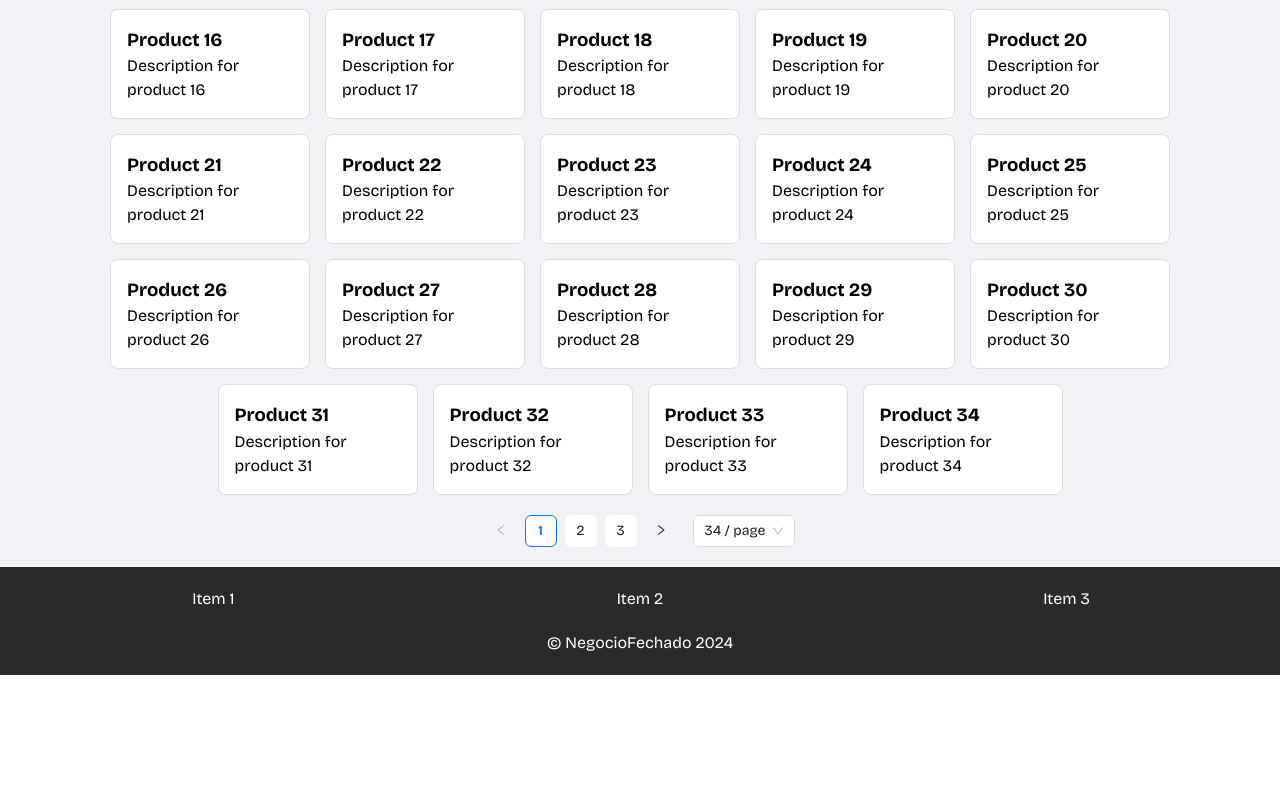
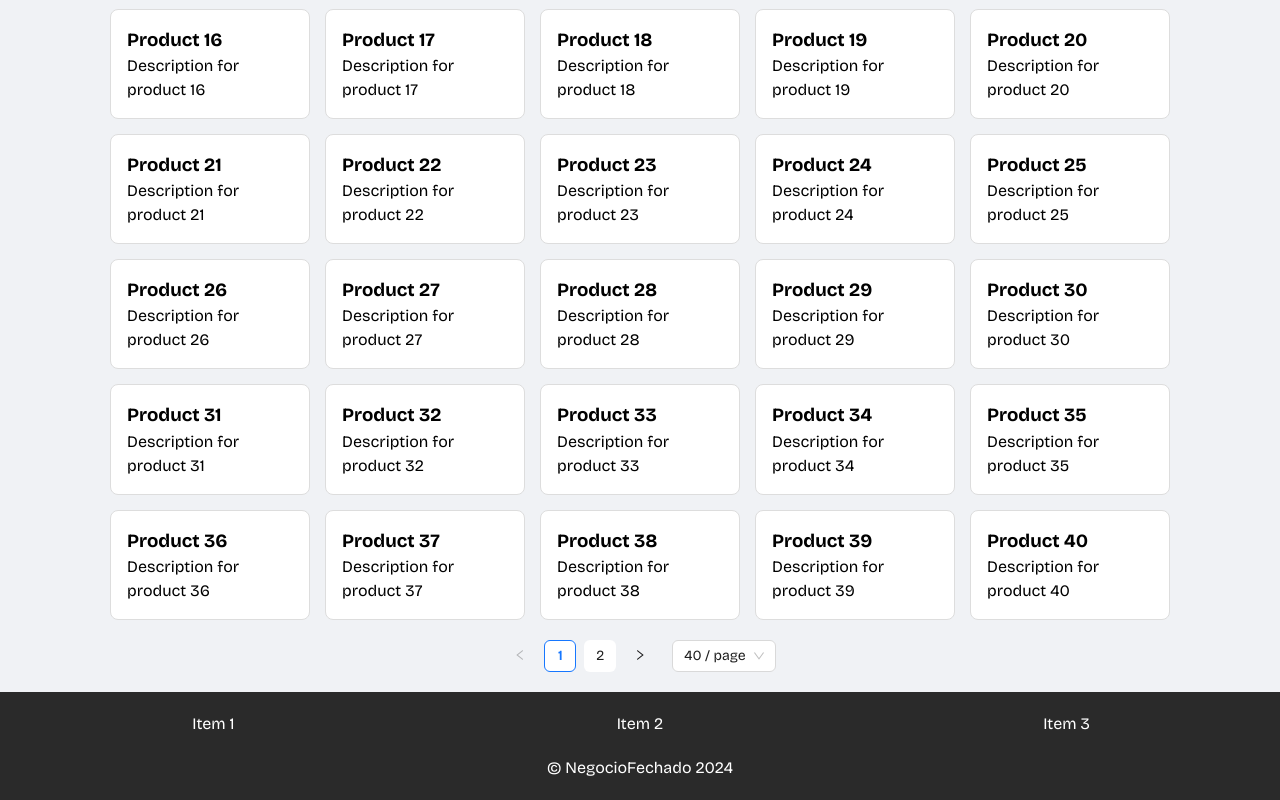
Before and after one commit to Reis567/ecommerce-api, a React (Vite) app in the folder frontend/: page /vendedor/meus-produtos in a window 1280 px wide. Shown: the part 804-1604 px from the top of the page. Before the commit the page ends 1479 px from the top, so only its background shows below. Built offline with nearby package versions, Linux system fonts and the light colour scheme.

Commit message:
Fix :40 pro per page

```diff
--- a/frontend/src/pages/MeusProdutosPage/index.tsx
+++ b/frontend/src/pages/MeusProdutosPage/index.tsx
@@ -27,7 +27,7 @@ const MyProductsPage: React.FC = () => {
     product.description.toLowerCase().includes(filter.toLowerCase())
   );
 
-  const productsPerPage = 34;
+  const productsPerPage =40;
   const paginatedProducts = filteredProducts.slice(
     (currentPage - 1) * productsPerPage,
     currentPage * productsPerPage
```
